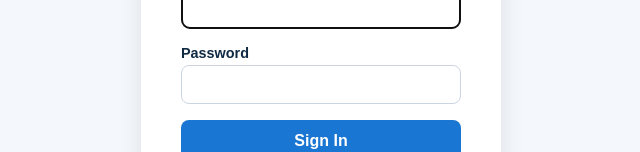
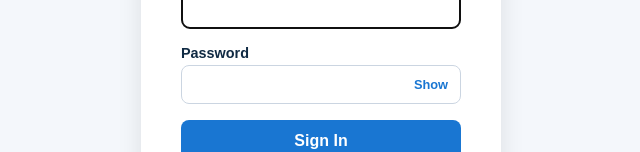
Before and after one commit to AnushkaAdhikari/Health-monitor, a React (Vite) app in the folder frontend/: page /login in a window 1280 px wide. Shown: the part 366-518 px from the top of the page, without its empty margins (319-959 px from the left). Built offline with nearby package versions, Linux system fonts and the light colour scheme.

Commit message:
Improve login page

```diff
--- a/frontend/src/pages/Login.tsx
+++ b/frontend/src/pages/Login.tsx
@@ -6,6 +6,7 @@ import { useAuthStore } from "../store/auth";
 export default function Login() {
   const [email, setEmail] = useState("");
   const [password, setPassword] = useState("");
+  const [showPassword, setShowPassword] = useState(false);
   const [error, setError]       = useState("");
   const [loading, setLoading]   = useState(false);
   const login    = useAuthStore((s) => s.login);
@@ -53,13 +54,7 @@ export default function Login() {
             autoFocus
           />
           <label style={styles.label}>Password</label>
-          <input
-            style={styles.input}
-            type="password"
-            value={password}
-            onChange={(e) => setPassword(e.target.value)}
-            required
-          />
+          <div style={styles.passwordWrap}><input style={{ ...styles.input, marginBottom: 0, paddingRight: "3.2rem" }} type={showPassword ? "text" : "password"} value={password} onChange={(e) => setPassword(e.target.value)} required /><button type="button" onClick={() => setShowPassword(!showPassword)} style={styles.eye}>{showPassword ? "Hide" : "Show"}</button></div>
           <button style={styles.button} type="submit" disabled={loading}>
             {loading ? "Signing in..." : "Sign In"}
           </button>
@@ -81,6 +76,8 @@ const styles: Record<string, React.CSSProperties> = {
   subtitle: { textAlign: "center", color: "#667085", marginBottom: "1.5rem" },
   label:    { display: "block", marginBottom: 4, fontWeight: 600, fontSize: "0.9rem" },
   input:    { width: "100%", padding: "0.6rem 0.8rem", borderRadius: 8, border: "1px solid #CBD5E1", marginBottom: "1rem", fontSize: "1rem", boxSizing: "border-box" },
+  passwordWrap: { position: "relative", marginBottom: "1rem" },
+  eye: { position: "absolute", right: 8, top: "50%", transform: "translateY(-50%)", border: 0, background: "transparent", color: "#1976D2", fontSize: "0.8rem", fontWeight: 600, padding: 5 },
   button:   { width: "100%", padding: "0.75rem", background: "#1976D2", color: "#fff", border: "none", borderRadius: 8, fontSize: "1rem", fontWeight: 600, cursor: "pointer" },
   error:    { background: "#fef2f2", color: "#dc2626", padding: "0.75rem", borderRadius: 8, marginBottom: "1rem", fontSize: "0.9rem" },
   success:  { background: "#f0fdf4", color: "#16a34a", padding: "0.75rem", borderRadius: 8, marginBottom: "1rem", fontSize: "0.9rem", fontWeight: 600 },
```
